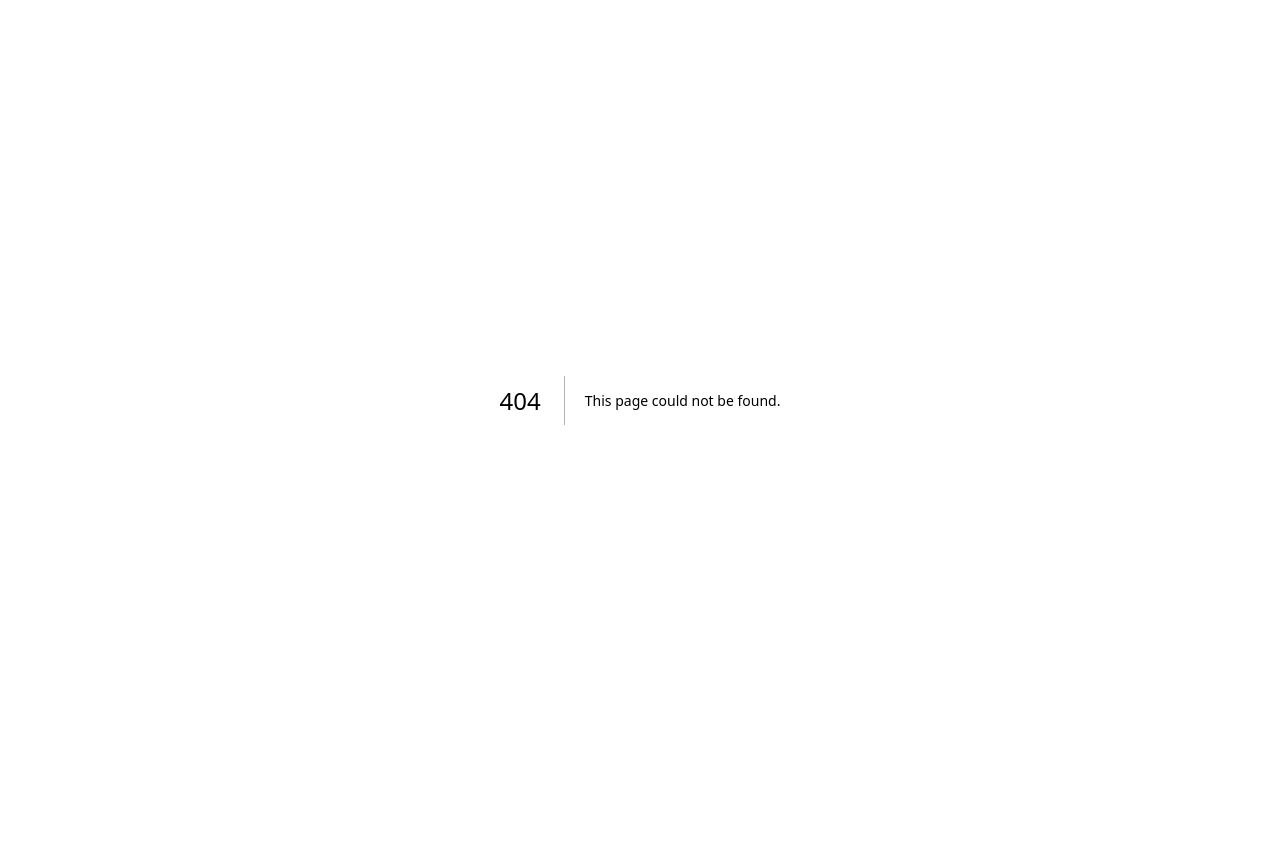
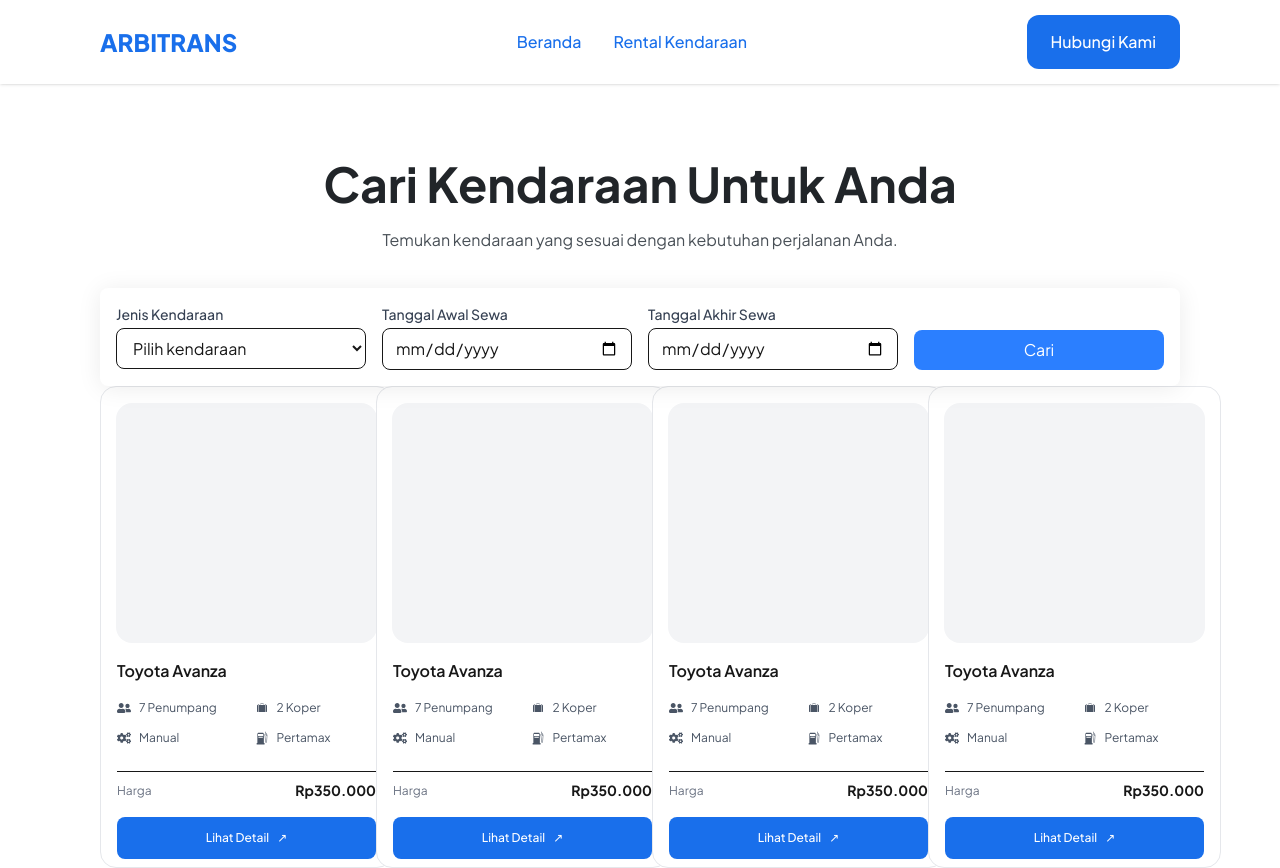
Before and after one commit to rafiyamanaka/KP-arbitrans, a Next.js app: page /rental in a window 1280 px wide. Before the commit this address had no page. Before the commit the page ends 800 px from the top, so only its background shows below. Built offline with nearby package versions, Linux system fonts and the light colour scheme.

Commit message:
membuat rentalPage

```diff
--- /dev/null
+++ b/src/app/components/card.tsx
@@ -0,0 +1,55 @@
+import { FaUserFriends, FaCogs } from "react-icons/fa";
+import { GiSuitcase, GiGasPump } from "react-icons/gi";
+
+export default function CarCard() {
+  return (
+    <div className="w-[293px] h-[482px] border border-gray-200 rounded-[16px] flex flex-col overflow-hidden bg-white">
+      {/* Gambar placeholder */}
+      <div className="flex justify-center pt-4">
+        <div className="w-[261px] h-[240px] bg-gray-100 rounded-[16px]" />
+      </div>
+
+      {/* Konten */}
+      <div className="flex flex-col flex-1 p-4 text-[12px]">
+        <h3 className="text-[16px] font-semibold mb-4">Toyota Avanza</h3>
+
+        {/* Informasi */}
+        <div className="grid grid-cols-2 gap-y-3 gap-x-4 text-gray-600 mb-4">
+          <div className="flex items-center gap-2">
+            <FaUserFriends className="text-[14px]" />
+            <span>7 Penumpang</span>
+          </div>
+          <div className="flex items-center gap-2">
+            <GiSuitcase className="text-[14px]" />
+            <span>2 Koper</span>
+          </div>
+          <div className="flex items-center gap-2">
+            <FaCogs className="text-[14px]" />
+            <span>Manual</span>
+          </div>
+          <div className="flex items-center gap-2">
+            <GiGasPump className="text-[14px]" />
+            <span>Pertamax</span>
+          </div>
+        </div>
+
+        <hr className="my-2" />
+
+        {/* Harga */}
+        <div className="flex justify-between items-center mb-4">
+          <span className="text-gray-500">Harga</span>
+          <span className="text-[14px] font-bold">Rp350.000</span>
+        </div>
+
+        {/* Tombol */}
+        <button
+          className="w-full py-3 rounded-[8px] text-white font-medium flex items-center justify-center gap-2"
+          style={{ backgroundColor: "#196FEB" }}
+        >
+          Lihat Detail
+          <span>↗</span>
+        </button>
+      </div>
+    </div>
+  );
+}
--- /dev/null
+++ b/src/app/components/header.tsx
@@ -0,0 +1,20 @@
+import Link from "next/link";
+const Header = () => {
+  return (
+    <header className="fixed top-0 left-0 right-0 z-50 bg-[#FFFFFF] px-[100px] py-[15px] flex items-center justify-between text-[#196FEB] shadow-sm">
+      <div className="font-black text-2xl">ARBITRANS</div>
+      <nav>
+        <ul className="flex space-x-8 items-center justify-center font-medium text-md">
+          <li><Link href="/">Beranda</Link></li>
+          <li><Link href="/rental">Rental Kendaraan</Link></li>
+
+        </ul>
+      </nav>
+      <button className="bg-[#196FEB] text-white px-6 py-[15px] rounded-xl font-medium text-md">
+        Hubungi Kami
+      </button>
+    </header>
+  );
+};
+
+export default Header;
--- /dev/null
+++ b/src/app/components/searchbar.tsx
@@ -0,0 +1,67 @@
+const SearchBar = () => {
+    return (
+        <div className="relative z-20 -mt-22 px-[100px]">
+            <div className="flex items-center justify-center mt-10">
+                <div
+                    className="bg-white rounded-lg p-4 flex w-full gap-4"
+                    style={{
+                        boxShadow: '0px 2px 24px rgba(0,0,0,0.08)',
+                    }}
+                >
+                    <div className="flex flex-col flex-1">
+                        <label
+                            htmlFor="vehicleType"
+                            className="mb-1 text-sm font-medium text-gray-700"
+                        >
+                            Jenis Kendaraan
+                        </label>
+                        <select
+                            id="vehicleType"
+                            className="border rounded-lg px-3 py-2 w-full"
+                        >
+                            <option value="">Pilih kendaraan</option>
+                            <option value="mobil">Mobil</option>
+                            <option value="motor">Motor</option>
+                        </select>
+                    </div>
+
+                    <div className="flex flex-col flex-1">
+                        <label
+                            htmlFor="startDate"
+                            className="mb-1 text-sm font-medium text-gray-700"
+                        >
+                            Tanggal Awal Sewa
+                        </label>
+                        <input
+                            type="date"
+                            id="startDate"
+                            className="border rounded-lg px-3 py-2 w-full"
+                        />
+                    </div>
+
+                    <div className="flex flex-col flex-1">
+                        <label
+                            htmlFor="endDate"
+                            className="mb-1 text-sm font-medium text-gray-700"
+                        >
+                            Tanggal Akhir Sewa
+                        </label>
+                        <input
+                            type="date"
+                            id="endDate"
+                            className="border rounded-lg px-3 py-2 w-full"
+                        />
+                    </div>
+
+                    <div className="flex items-end flex-1">
+                        <button className="bg-blue-500 text-white w-full py-2 rounded-lg hover:bg-blue-600">
+                            Cari
+                        </button>
+                    </div>
+                </div>
+            </div>
+        </div>
+    );
+};
+
+export default SearchBar;
--- a/src/app/page.tsx
+++ b/src/app/page.tsx
@@ -4,11 +4,14 @@ import Image from "next/image";
 import Slider from "react-slick";
 import "slick-carousel/slick/slick.css";
 import "slick-carousel/slick/slick-theme.css";
+import SearchbBar from "./components/searchbar";
 import MengapaPilihKami from "./components/unggulan";
 import LayananKami from "./components/layanan";
 import LangkahRental from "./components/langkah";
 import ContactUs from "./components/kontak";
 import Footer from "./components/footer";
+import Link from "next/link";
+
 
 export default function Home() {
 
@@ -34,18 +37,16 @@ export default function Home() {
     { src: "/kawasaki-logo.png", name: "Kawasaki" }
   ];
 
-
-
-
   return (
     <>
       {/* Header */}
-      <header className="fixed top-0 left-0 right-0 z-50 bg-[#196FEB] px-[100px] py-[15px] flex items-center justify-between text-white">
+        <header className="fixed top-0 left-0 right-0 z-50 bg-[#196FEB] px-[100px] py-[15px] flex items-center justify-between text-white">
         <div className="font-black text-2xl">ARBITRANS</div>
         <nav>
           <ul className="flex space-x-8 items-center justify-center font-medium text-md">
-            <li>Beranda</li>
-            <li>Rental Kendaraan</li>
+            <li><Link href="/">Beranda</Link></li>
+            <li><Link href="/rental">Rental Kendaraan</Link></li>
+
           </ul>
         </nav>
         <button className="bg-white text-blue-600 px-6 py-[15px] rounded-xl font-medium text-md">
@@ -80,65 +81,8 @@ export default function Home() {
           </div>
         </section>
 
-        {/* Form Pencarian */}
-        <section className="relative z-20 -mt-22 px-[100px]">
-          <div className="flex items-center justify-center mt-10">
-            <div className="bg-white shadow-lg rounded-lg p-4 flex w-full gap-4">
-              <div className="flex flex-col flex-1">
-                <label
-                  htmlFor="vehicleType"
-                  className="mb-1 text-sm font-medium text-gray-700"
-                >
-                  Jenis Kendaraan
-                </label>
-                <select
-                  id="vehicleType"
-                  className="border rounded-lg px-3 py-2 w-full"
-                >
-                  <option value="">Pilih kendaraan</option>
-                  <option value="mobil">Mobil</option>
-                  <option value="motor">Motor</option>
-                </select>
-              </div>
-
-              <div className="flex flex-col flex-1">
-                <label
-                  htmlFor="startDate"
-                  className="mb-1 text-sm font-medium text-gray-700"
-                >
-                  Tanggal Awal Sewa
-                </label>
-                <input
-                  type="date"
-                  id="startDate"
-                  className="border rounded-lg px-3 py-2 w-full"
-                />
-              </div>
-
-              <div className="flex flex-col flex-1">
-                <label
-                  htmlFor="endDate"
-                  className="mb-1 text-sm font-medium text-gray-700"
-                >
-                  Tanggal Akhir Sewa
-                </label>
-                <input
-                  type="date"
-                  id="endDate"
-                  className="border rounded-lg px-3 py-2 w-full"
-                />
-              </div>
-
-              <div className="flex items-end flex-1">
-                <button
-                  className="bg-blue-500 text-white w-full py-2 rounded-lg hover:bg-blue-600"
-                >
-                  Cari
-                </button>
-              </div>
-            </div>
-          </div>
-        </section>
+        {/* Search Bar */}
+        <SearchbBar />
 
         {/* Tentang Kami */}
         <section className="flex gap-8 mt-[100px] px-[100px] items-stretch">
--- /dev/null
+++ b/src/app/rental/page.tsx
@@ -0,0 +1,23 @@
+import Header from "../components/header";
+import SearchbBar from "../components/searchbar";
+import CarCard from "../components/card";
+const rentalPage = () => {
+    return (
+        <>
+        <Header />
+        <div className="container items-center justify-center text-center mt-[100px] py-[48px] mb-[76px]">
+            <h2 className="text-[48px] font-bold mb-2 text-[#212529]">Cari Kendaraan Untuk Anda</h2>
+            <p className = "text-[16px] text-[#495057]">Temukan kendaraan yang sesuai dengan kebutuhan perjalanan Anda.</p>
+        </div>
+        <SearchbBar />
+        <div className="container grid grid-cols-4 gap-6 mx-auto px-[100px]">
+            <CarCard />
+            <CarCard />
+            <CarCard />
+            <CarCard />
+        </div>
+        </>
+    );
+}
+
+export default rentalPage;
```
